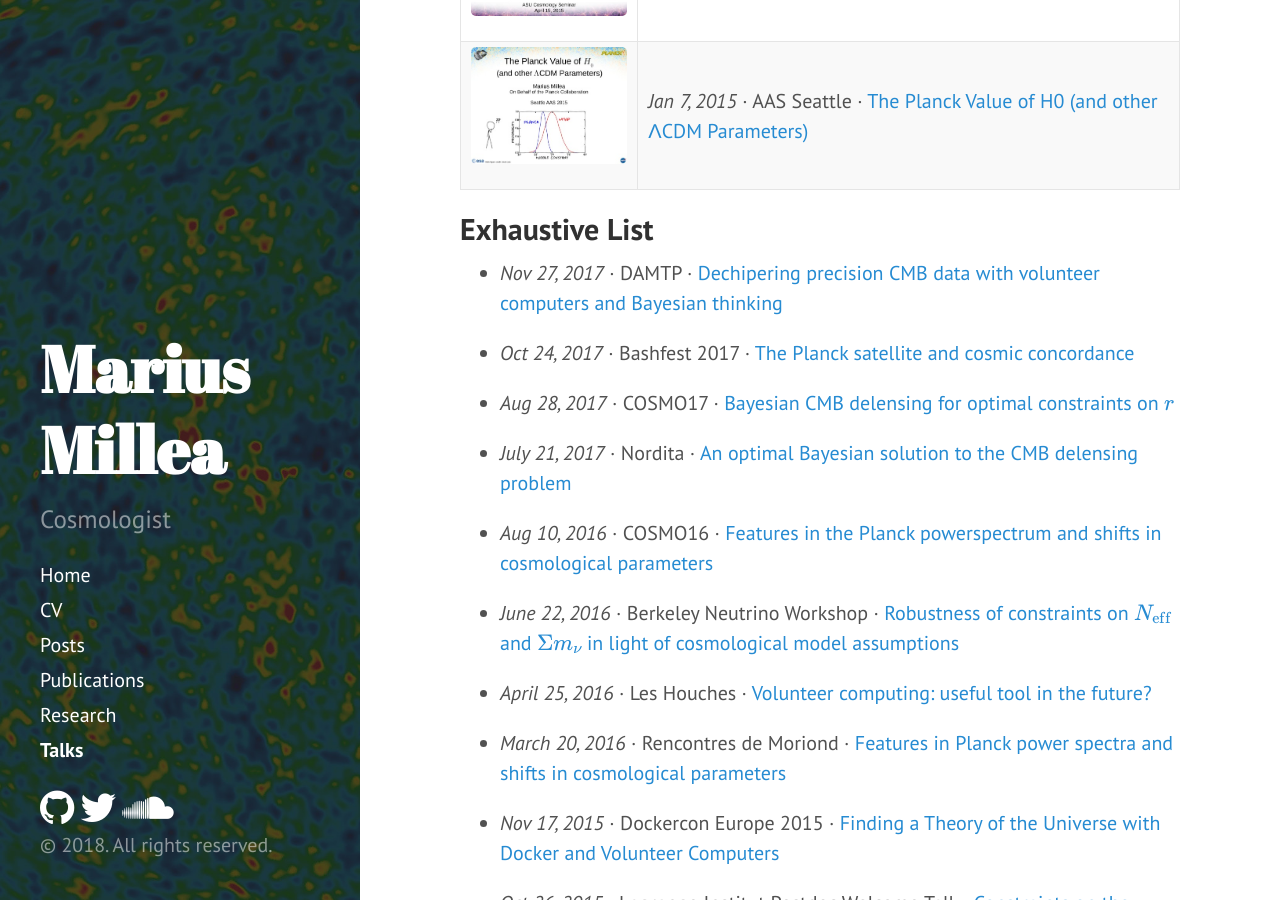
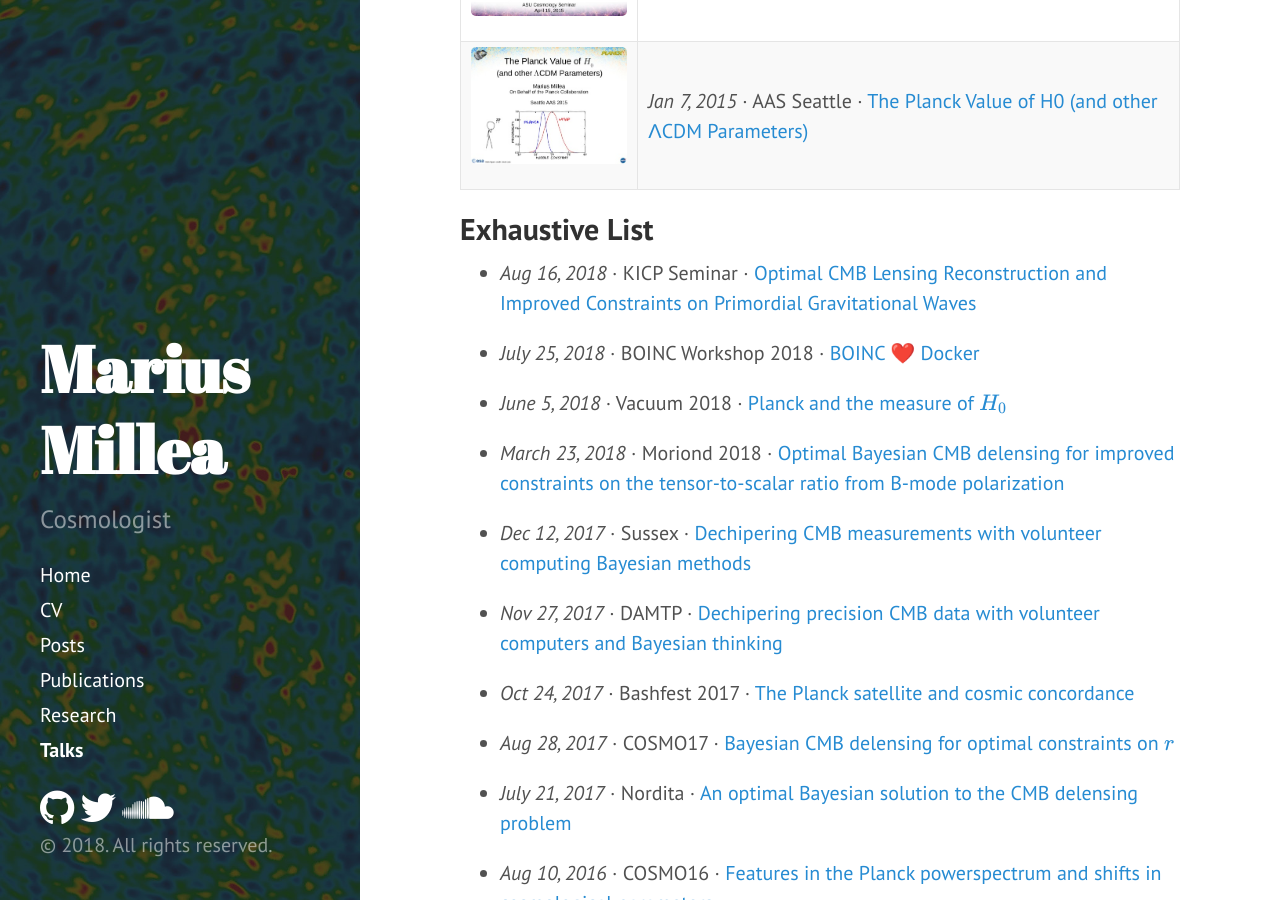
Before and after one commit to marius311/marius311.github.io, a Jekyll site: the page built from talks.md, in a window 1280 px wide and 900 px high, scrolled down 1545 px. Built offline with Jekyll 4.4.1, drawn with Linux system fonts in a browser that asks for light colours; nearby versions of some CDN libraries; formulas are drawn with MathJax 3; some of the changed text lies outside the part shown.

Commit message:
update some talks and pubs

```diff
--- a/talks.md
+++ b/talks.md
@@ -22,6 +22,16 @@ title: Talks
 
 
 ## Exhaustive List
+
+* *Aug 16, 2018* · KICP Seminar · [Optimal CMB Lensing Reconstruction and Improved Constraints on Primordial Gravitational Waves](https://drive.google.com/open?id=16RfrGZW9GysJ8IUwksGvxvsezJZj4wAw)
+
+* *July 25, 2018* · BOINC Workshop 2018 · [BOINC ❤️ Docker](https://drive.google.com/open?id=1CzHOF-uMtxvds2M8nbucY7htBBZ66fNh)
+
+* *June 5, 2018* · Vacuum 2018 · [Planck and the measure of $H_0$](https://drive.google.com/open?id=1d1ntN-Qm2meHXQbXa83uIyYzqbozcyaz)
+
+* *March 23, 2018* · Moriond 2018 · [Optimal Bayesian CMB delensing for improved constraints on the tensor-to-scalar ratio from B-mode polarization](https://drive.google.com/open?id=10XX0jVN2KB6802k-Q-j1TxawmdFJKPc1)
+
+* *Dec 12, 2017* · Sussex · [Dechipering CMB measurements with volunteer computing Bayesian methods](https://drive.google.com/open?id=1XhcYyxX39WQVKJ-ag7B5i-dnvqN3EzwJ)
 
 * *Nov 27, 2017* · DAMTP · [Dechipering precision CMB data with volunteer computers and Bayesian thinking](https://drive.google.com/open?id=1vEr-UJvo0puoiS03Yh6ryv8DnIqm3iL3)
 
@@ -66,7 +76,7 @@ shifts in cosmological parameters](https://drive.google.com/open?id=0B8CEbS1canB
 
 * *May 29, 2014* · Shanghai Particle Physics and Cosmology Symposium · [Neutrino physics with the Planck satellite](https://drive.google.com/file/d/0B4mwjUA-f7g6Y1l1SVFtS0pDaHM/edit?usp=sharing)
 
-* *Mar 26, 2014* · Rencontres de Moriond · [Searching for New Particles with CMB and BBN measurements](https://drive.google.com/file/d/0B4mwjUA-f7g6SzNJTEN4LWRxdTQ/edit?usp=sharing)
+* *March 26, 2014* · Rencontres de Moriond · [Searching for New Particles with CMB and BBN measurements](https://drive.google.com/file/d/0B4mwjUA-f7g6SzNJTEN4LWRxdTQ/edit?usp=sharing)
 
 * *Oct 30, 2013* · University of Illinois Seminar · [Neutrino physics with the Planck satellite](https://drive.google.com/file/d/0B4mwjUA-f7g6WDlWZFNjdmtROFU/edit?usp=sharing)
 
```
Also changed, not shown: index.md (+1 -1 lines), pubs.md (+3 -1 lines).
